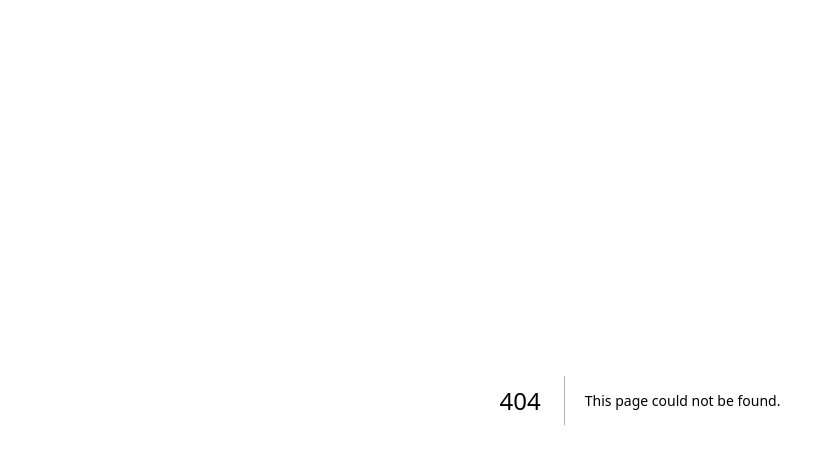
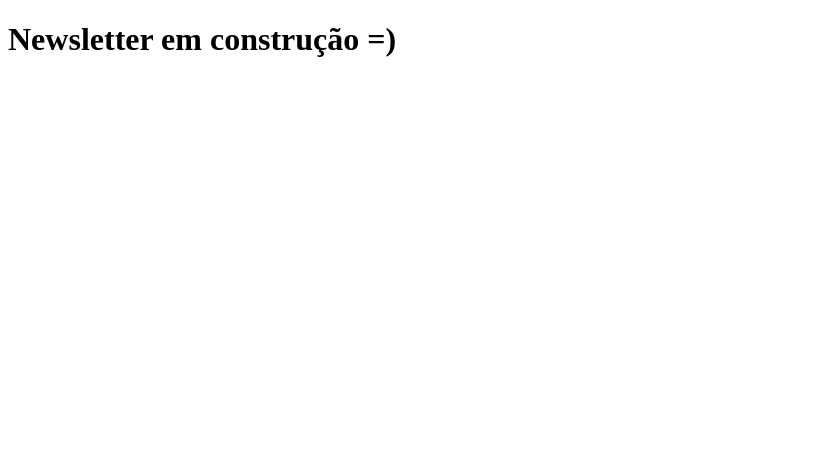
Before and after one commit to thiagogracini/trajetoria-com-jesus, a Next.js app: page /newsletter in a window 1280 px wide. Before the commit this address had no page. Shown: the top 464 px of the page, without its empty margins (0-835 px from the left). Built offline with nearby package versions, Linux system fonts and the light colour scheme.

Commit message:
add route `newsletter`

```diff
--- /dev/null
+++ b/app/newsletter/page.js
@@ -0,0 +1,5 @@
+function Newsletter() {
+  return <h1>Newsletter em construção =)</h1>;
+}
+
+export default Newsletter;
```
